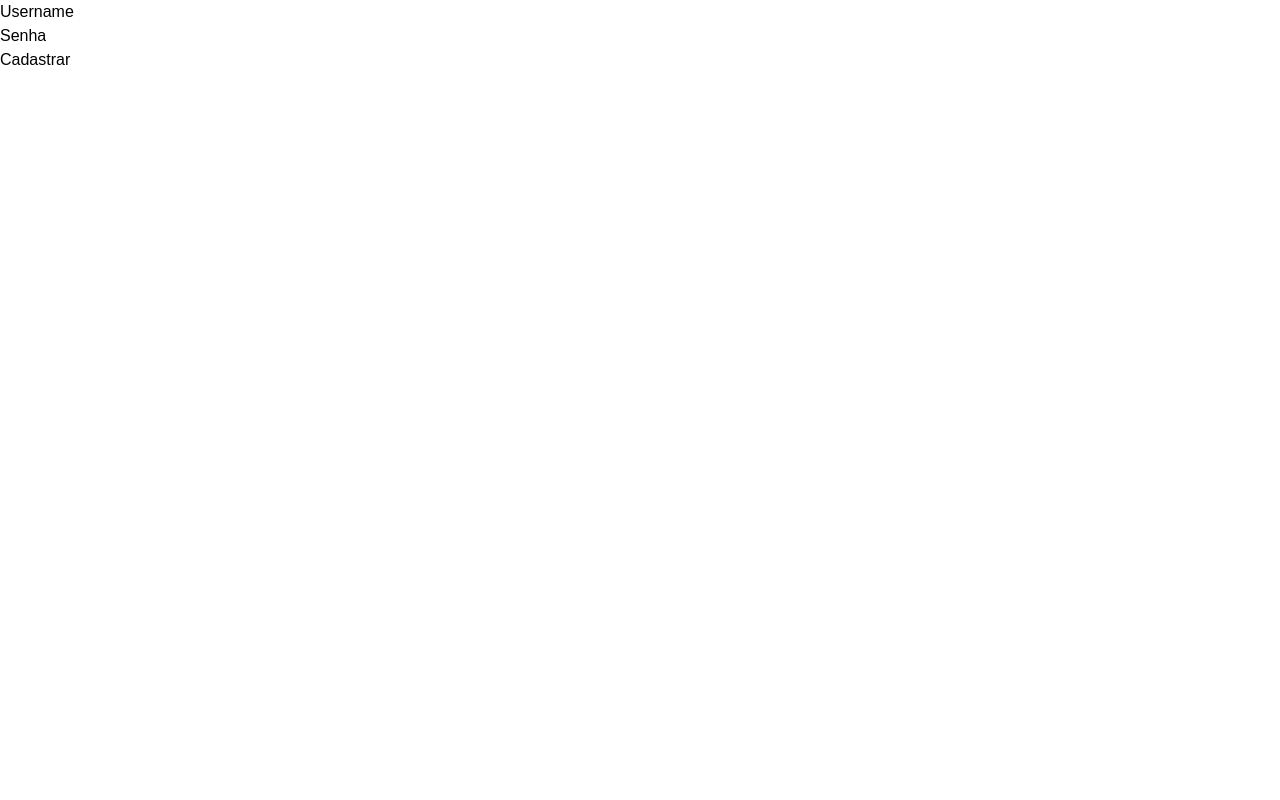
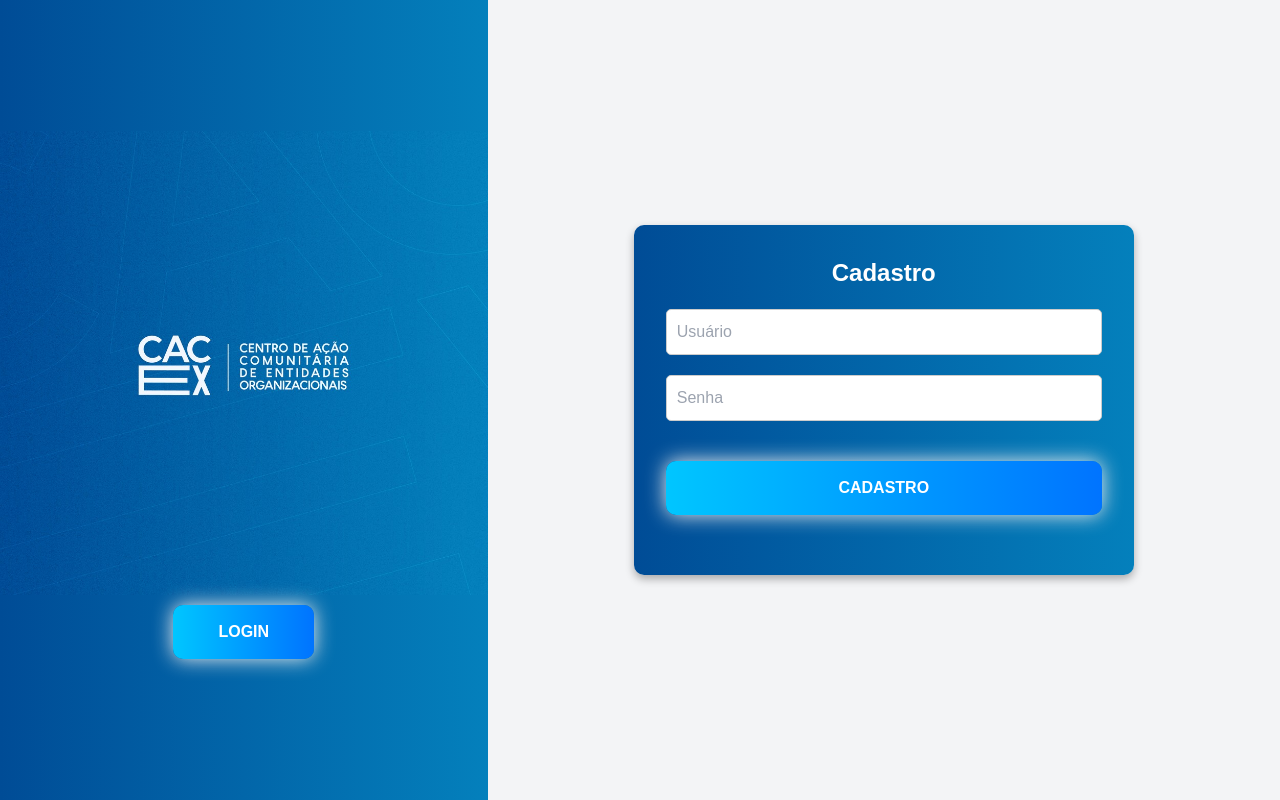
Before and after one commit to Flaviohmm/Cacex_fullstack, a React (Create React App) app in the folder frontend/cacex-frontend-master/: page /cadastro in a window 1280 px wide. Built offline with nearby package versions, Linux system fonts and the light colour scheme.

Commit message:
Template de Cadastro

```diff
--- a/frontend/cacex-frontend-master/src/components/Cadastro.tsx
+++ b/frontend/cacex-frontend-master/src/components/Cadastro.tsx
@@ -1,5 +1,8 @@
-import React, {useState} from "react";
-import { useNavigate } from "react-router-dom";
+import React, { useState } from "react";
+import { useNavigate, Link } from "react-router-dom";
+import '../index.css'
+import '../App.css'
+import logo from '../cacex-logo.jpeg'
 
 const Cadastro: React.FC = () => {
     const [username, setUsername] = useState('');
@@ -24,17 +27,43 @@ const Cadastro: React.FC = () => {
     };
 
     return (
-        <form onSubmit={handleSubmit}>
-            <div>
-                <label>Username</label>
-                <input type="text" value={username} onChange={(e) => setUsername(e.target.value)} />
+        <div className="App">
+            <div className="container-app flex flex-col md:flex-row h-screen">
+                <div className="left flex-col">
+                    <img src={logo} alt="CACEX Logo" className="logo md:mb-0" />
+                    <Link to="/login">
+                        <button className="mt shadow btn-grad focus:shadow-outline focus:outline-none text-black font-bold py-2 px-4 rounded">
+                            Login
+                        </button>
+                    </Link>
+                </div>
+                <div className="right flex-1 flex items-center justify-center bg-gray-100 p-4 md:p-12">
+                    <div className="login-box">
+                        <h2 className="text-2xl font-bold mb-6 text-center">Cadastro</h2>
+                        <form onSubmit={handleSubmit}>
+                            <div>
+                                <input
+                                    type="text"
+                                    placeholder="Usuário"
+                                    value={username}
+                                    onChange={(e) => setUsername(e.target.value)}
+                                    className="border border-gray-300 p-2 rounded w-full mb-4 focus:outline-none focus:border-blue-500"
+                                />
+                            </div>
+                            <div>
+                                <input
+                                    type="password"
+                                    placeholder="Senha"
+                                    value={senha}
+                                    onChange={(e) => setSenha(e.target.value)}
+                                    className="border border-gray-300 p-2 rounded w-full mb-4 focus:outline-none focus:border-blue-500" />
+                            </div>
+                            <button type="submit" className="shadow btn-grad focus:shadow-outline focus:outline-none text-white font-bold py-2 px-4 rounded w-full">Cadastro</button>
+                        </form>
+                    </div>
+                </div>
             </div>
-            <div>
-                <label>Senha</label>
-                <input type="password" value={senha} onChange={(e) => setSenha(e.target.value)} />
-            </div>
-            <button type="submit">Cadastrar</button>
-        </form>
+        </div>
     );
 };
 
```
Also changed, not shown: 1 other file (tests, documents, lock files or other folders).
